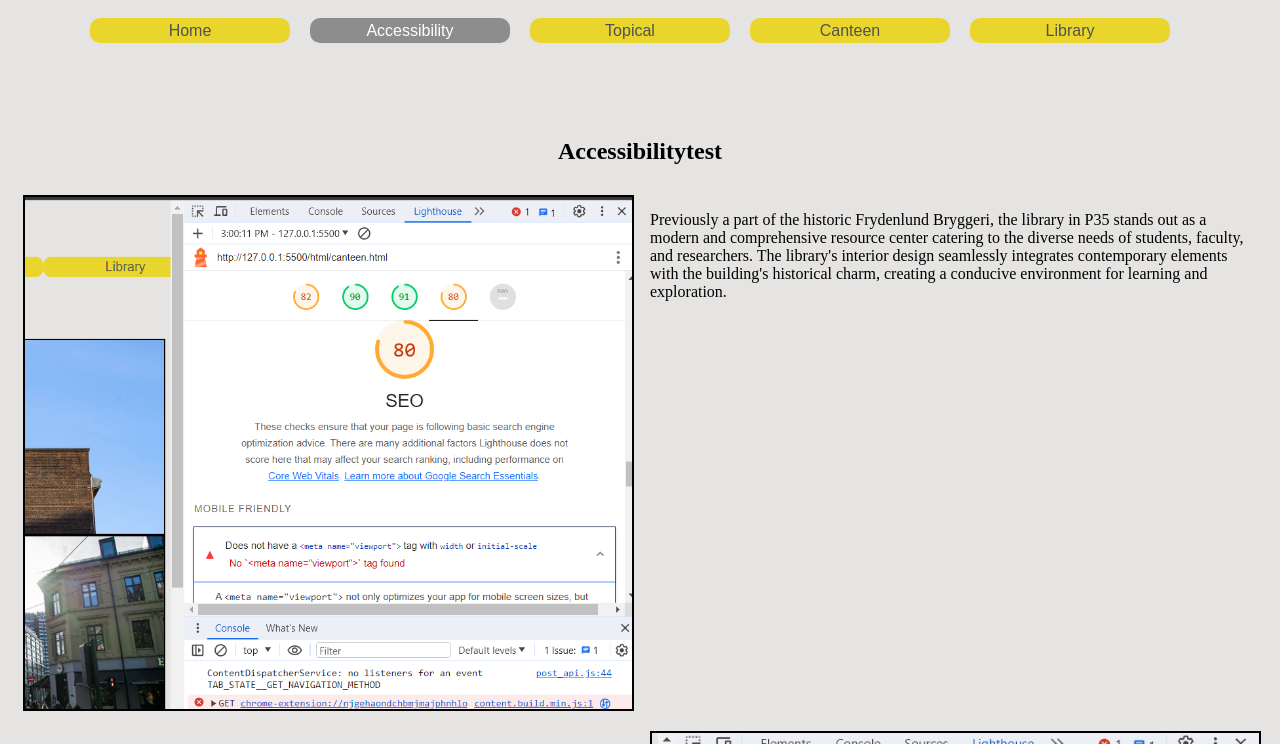
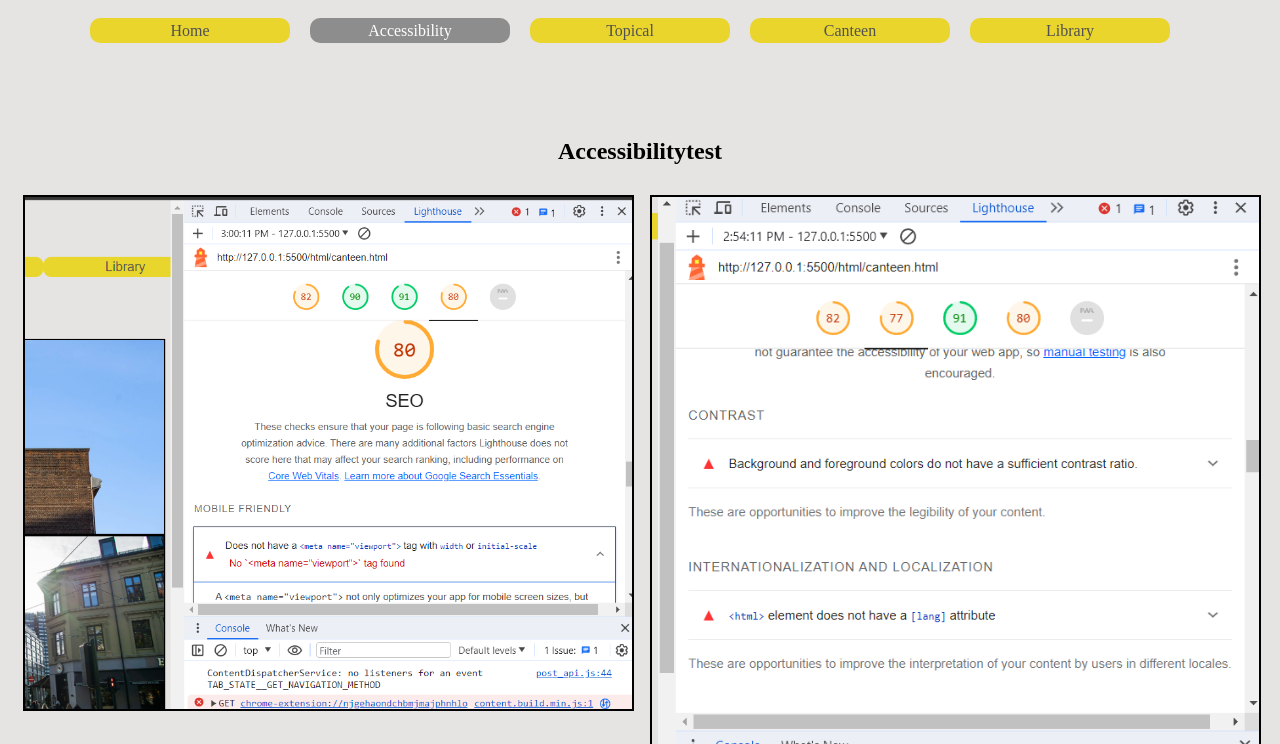
Before and after one commit to OsloMet-web/Eksamen-Gruppe83, a plain HTML site: page html/accessibility.html in a window 1280 px wide. Shown: the part 53-797 px from the top of the page. Drawn offline with Linux system fonts and the light colour scheme.

Commit message:
pic location

```diff
--- a/css/style.css
+++ b/css/style.css
@@ -1,6 +1,5 @@
 /* Styles for HTML and body elements */
-html,
-body {
+html,body {
     margin: 0;
     height: 100%;
     background-color: #E5E4E2;
@@ -12,16 +11,11 @@ body {
 }
 
 /*Styles for titles and*/
-h1,
-h2,
-h3,
-h4,
-p {
+* {
     font-family: 'Times New Roman', Times, serif;
 }
 
-h1,
-h2 {
+h1,h2 {
     text-align: center;
 }
 
@@ -126,59 +120,64 @@ h1 {
     grid-column: 1 / 3;
     grid-row: 1;
 }
-
-    .secondary-box {
-        grid-column: 1 / 3;
-        grid-row: 2;
-    }
-
 .aside {
     grid-column: 3 / 4;
     grid-row: 1;
 }
-.accesswrapper{
+
+.accesswrapper {
     /*Defining properties of layout grid for text and images*/
     display: grid;
     grid-template-columns: repeat(2, 1fr);
     grid-auto-rows: minmax(100px, auto);
 }
-.text-1st,.text-2nd,.photo-1st,.photo-2nd{
+
+.text-1st, .text-2nd, .photo-1st, .photo-2nd {
     padding: 10px;
 }
-.text-1st{
+
+.text-1st {
     grid-column: 1;
     grid-row: 2;
 }
-.text-2nd{
+
+.text-2nd {
+    grid-column: 2;
+    grid-row: 2;
+}
+
+.photo-1st {
+    grid-column: 1;
+    grid-row: 1;
+}
+
+.photo-2nd {
     grid-column: 2;
     grid-row: 1;
 }
-.photo-1st{
-    grid-column: 0/1;
-    grid-row: 1;
-}
-.photo-2nd{
-    grid-column: 2;
-    grid-row: 2;
-}
-.goodimg1{
+
+.goodimg1 {
     grid-column: 1;
     grid-row: 3;
 }
-.goodimg2{
+
+.goodimg2 {
     grid-column: 2;
     grid-row: 3;
 }
+
 .img {
     max-width: 200%;
     border: 2px solid #000;
     object-fit: cover;
     /* Ensures the image covers the entire container */
 }
-.accessimg{
+
+.accessimg {
     max-width: 100%;
     border: 2px solid #000;
 }
+
 #p35picture {
     content: url(../png/hoved_inngang.jpg)
 }
@@ -194,6 +193,7 @@ h1 {
 #canteen2picture {
     content: url("../png/p35spiseri3.jpg");
 }
+
 #helsetjenester {
     content: url("../png/helsetjenester.jpg");
 }
@@ -228,6 +228,7 @@ h1 {
     #canteen2picture {
         content: url("../png/p35spiseri3-crop.png");
     }
+
     #helsetjenester {
         content: url("../png/helsetjenester.jpg");
     }
--- a/html/accessibility.html
+++ b/html/accessibility.html
@@ -63,7 +63,7 @@
         </article>
 
         <article class="photo-2nd">
-            <img src="/png/feilacsessbility77.png" alt="accessibility_before" class="accessimg">
+            <img src="../png/feilacsessbility77.png" alt="accessibility_before" class="accessimg">
         </article>
         <article class="goodimg2"> <img src="../png/accessibility90.png" alt="" class="accessimg">
 
```
Lines whose indentation alone changed are shown as unchanged.
